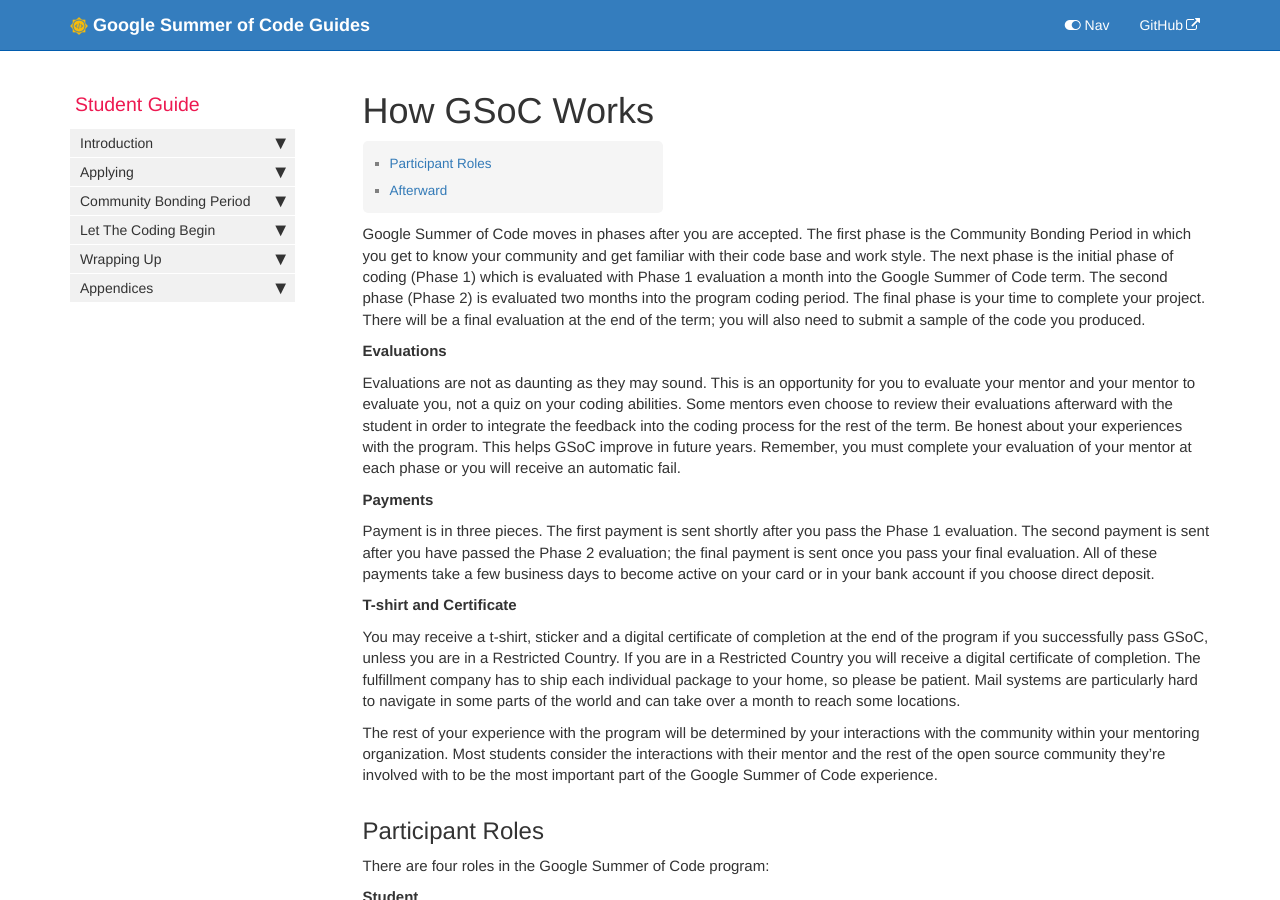
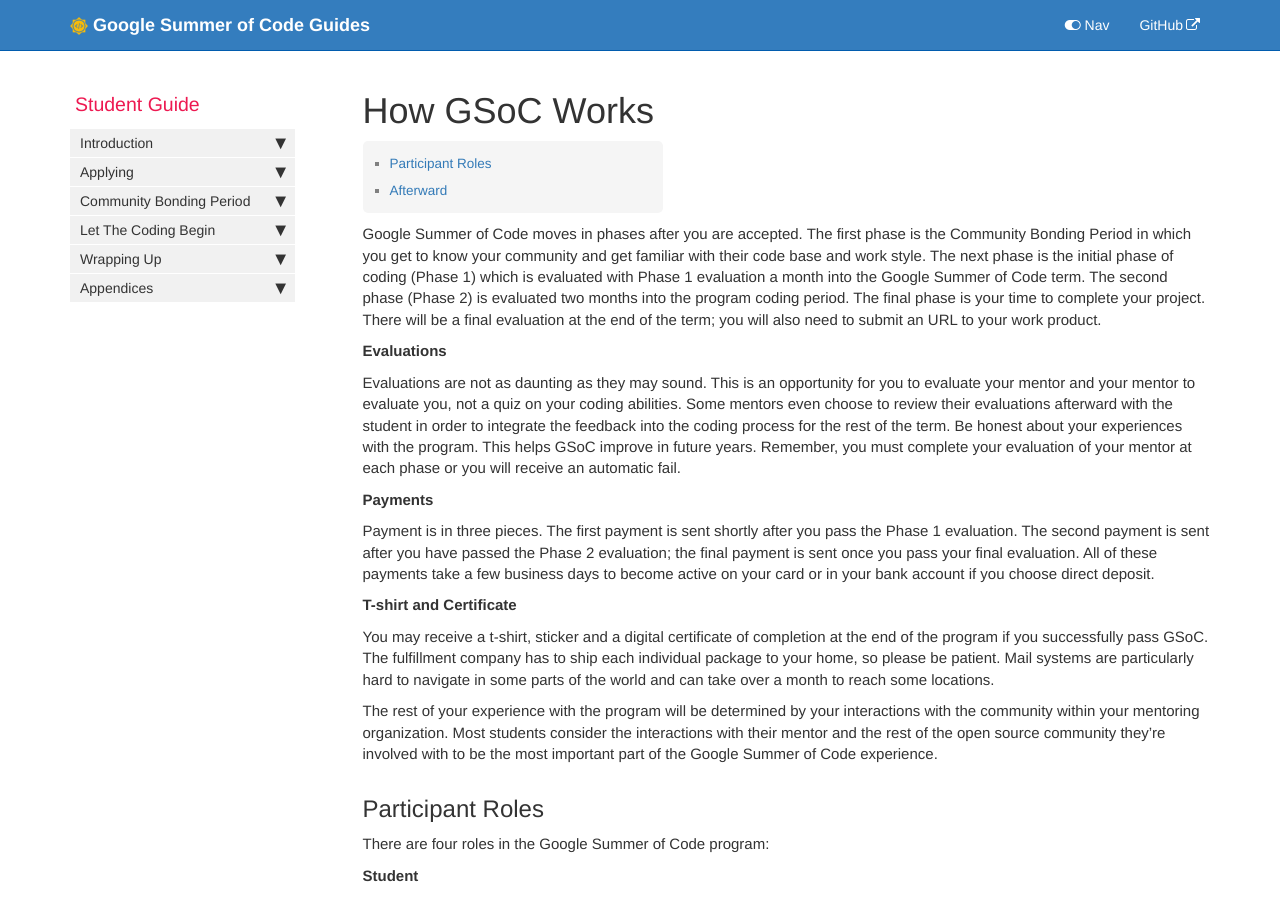
Before and after one commit to google/gsocguides, a Jekyll site: the page built from pages/student/08-how_gsoc_works.md, in a window 1280 px wide and 900 px high. Built offline with Jekyll 4.4.1, drawn with Linux system fonts in a browser that asks for light colours.

Commit message:
Removed Restricted Country info

```diff
--- a/pages/student/08-how_gsoc_works.md
+++ b/pages/student/08-how_gsoc_works.md
@@ -6,7 +6,7 @@ permalink: student/how-gsoc-works.html
 sidebar: student_sidebar
 ---
 
-Google Summer of Code moves in phases after you are accepted. The first phase is the Community Bonding Period in which you get to know your community and get familiar with their code base and work style. The next phase is the initial phase of coding (Phase 1) which is evaluated with Phase 1 evaluation a month into the Google Summer of Code term. The second phase (Phase 2) is evaluated two months into the program coding period. The final phase is your time to complete your project. There will be a final evaluation at the end of the term; you will also need to submit a sample of the code you produced.
+Google Summer of Code moves in phases after you are accepted. The first phase is the Community Bonding Period in which you get to know your community and get familiar with their code base and work style. The next phase is the initial phase of coding (Phase 1) which is evaluated with Phase 1 evaluation a month into the Google Summer of Code term. The second phase (Phase 2) is evaluated two months into the program coding period. The final phase is your time to complete your project. There will be a final evaluation at the end of the term; you will also need to submit an URL to your work product.
 
 **Evaluations**
 
@@ -18,7 +18,7 @@ Payment is in three pieces. The first payment is sent shortly after you pass the
 
 **T-shirt and Certificate**
 
-You may receive a t-shirt, sticker and a digital certificate of completion at the end of the program if you successfully pass GSoC, unless you are in a Restricted Country. If you are in a Restricted Country you will receive a digital certificate of completion. The fulfillment company has to ship each individual package to your home, so please be patient. Mail systems are particularly hard to navigate in some parts of the world and can take over a month to reach some locations.
+You may receive a t-shirt, sticker and a digital certificate of completion at the end of the program if you successfully pass GSoC. The fulfillment company has to ship each individual package to your home, so please be patient. Mail systems are particularly hard to navigate in some parts of the world and can take over a month to reach some locations.
 
 The rest of your experience with the program will be determined by your interactions with the community within your mentoring organization. Most students consider the interactions with their mentor and the rest of the open source community they're involved with to be the most important part of the Google Summer of Code experience.
 
```
